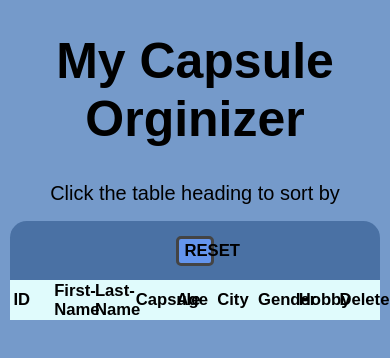
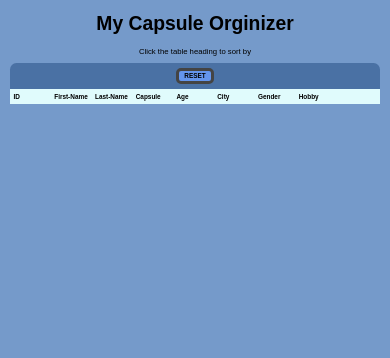
Before and after one commit to MeirJC/Capsules---MeirJC, a plain HTML site: page Index.html in a window 390 px wide. Drawn offline with Linux system fonts and the light colour scheme; no server answers.

Commit message:
Changed default rem units to be based on vw for responsiveness

```diff
--- a/style.css
+++ b/style.css
@@ -4,8 +4,9 @@
 }
 
 html {
-  font-size: calc(15px + 0.425vw);
+  font-size: 1.65vw;
   font-family: Arial, Helvetica, sans-serif;
+  box-sizing: border-box;
 }
 
 body {
@@ -26,7 +27,6 @@ body {
   display: flex;
   flex-direction: column;
   justify-content: center;
-  /* align-items: center; */
 }
 
 h1 {
@@ -64,10 +64,12 @@ li {
   background-color: #98c1d9;
 }
 
-
+.Hidden {
+  color: transparent;
+  margin-left: 3wv;
+}
 
 .cell {
-  /* font-weight: 600; */
   text-align: left;
   width: 10%;
 }
@@ -89,7 +91,7 @@ button {
 #resetBtn,
 .deleteBtn {
   text-align: center;
-  margin: 0.85rem;
+  margin: 0.8rem 0.2rem;
   padding: 0.15rem 0.3rem;
   border: 3px solid #444;
   border-radius: 5px;
```
Also changed, not shown: 1 other file.
